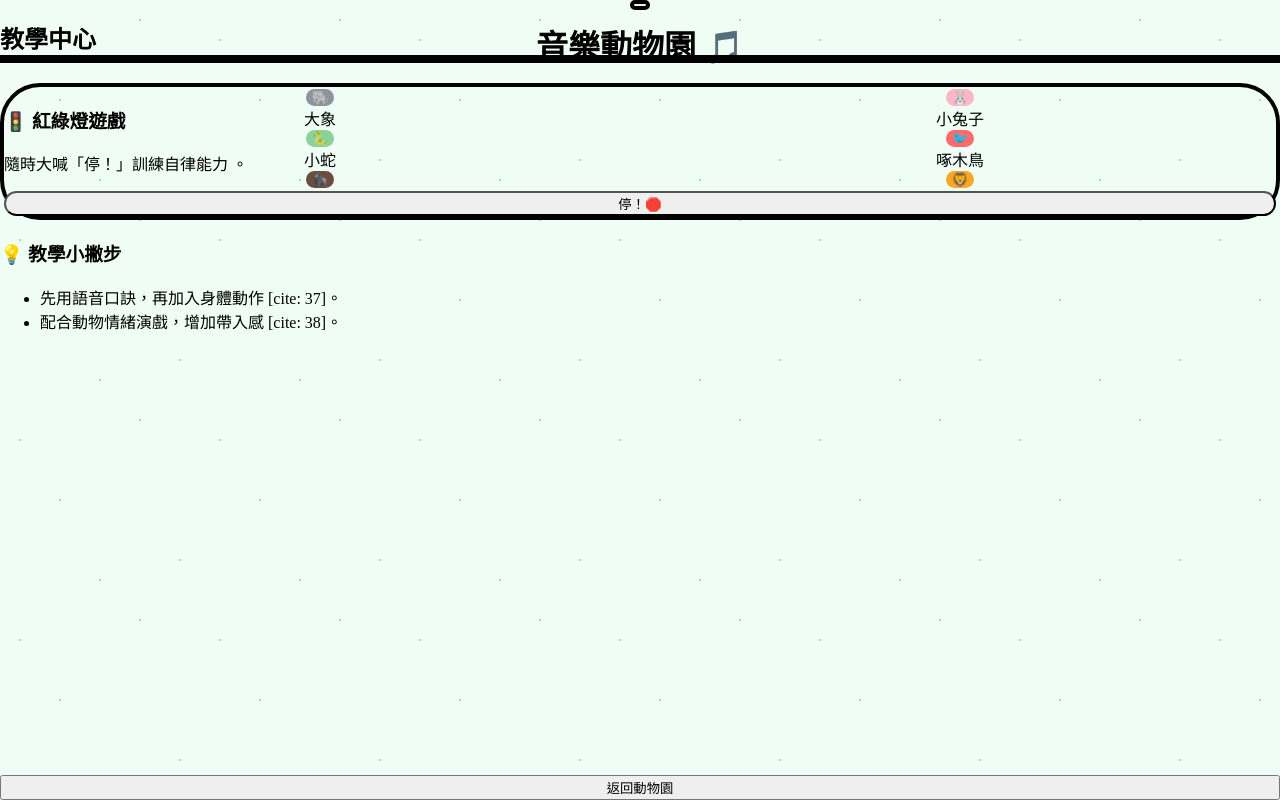
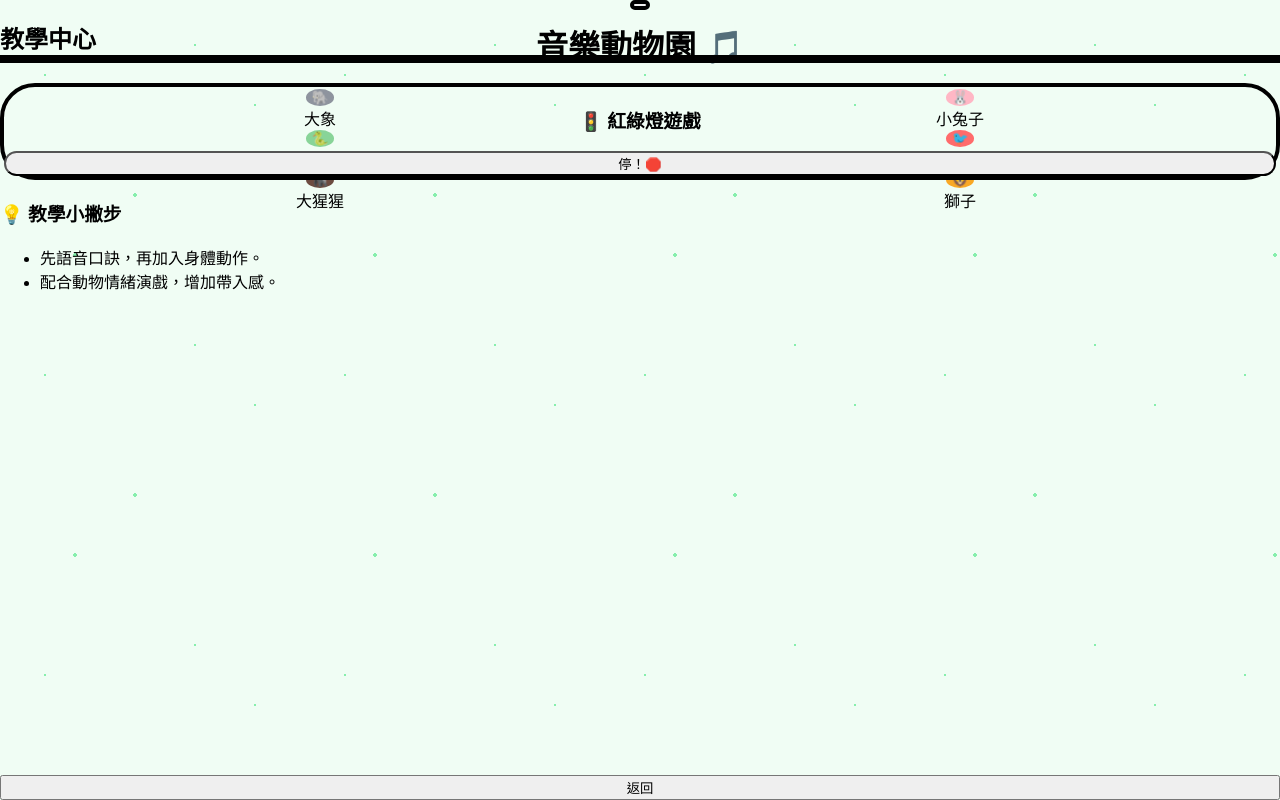
Before and after one commit to OuO0403/toddler-music-site, a Next.js app: page / in a window 1280 px wide. Both pictures are taken after a click on the button 640 px from the left and 5 px from the top of the page. Built offline with nearby package versions, Linux system fonts and the light colour scheme.

Commit message:
UI: Final meadow style with large round buttons

```diff
--- a/src/app/[animal]/page.tsx
+++ b/src/app/[animal]/page.tsx
@@ -22,33 +22,37 @@ export default function AnimalPage() {
 
   return (
     <motion.div
+      /* 核心：使用與首頁相同的 layoutId 達成無縫縮放 */
       layoutId={`circle-bg-${animalId}`}
-      initial={{ borderRadius: '9999px' }}
+      initial={{ borderRadius: '100%' }}
       animate={{ borderRadius: '0px' }}
-      exit={{ borderRadius: '9999px' }}
-      transition={{ type: "spring", stiffness: 120, damping: 20 }}
+      exit={{ borderRadius: '100%' }}
+      transition={{ type: "spring", stiffness: 100, damping: 18 }}
       className="fixed inset-0 w-full h-full flex flex-col items-center justify-around p-10 z-[200] overflow-y-auto"
       style={{ backgroundColor: data.color }}
     >
-      <Link href="/" className="absolute top-12 left-12 text-7xl drop-shadow-2xl hover:scale-110">🏠</Link>
+      {/* 返回鍵：固定左上角 */}
+      <Link href="/" className="absolute top-12 left-12 text-7xl drop-shadow-2xl hover:scale-110 active:scale-90 transition-transform">🏠</Link>
 
       <div className="text-center text-white">
         <h2 className="text-8xl font-black mb-4 drop-shadow-2xl tracking-tighter">{data.name}</h2>
         <p className="text-3xl font-bold bg-black/20 px-10 py-4 rounded-full inline-block border-2 border-white/30">{data.trait}</p>
       </div>
 
-      <div className="w-full max-w-5xl bg-white/10 p-8 rounded-[60px] border-4 border-white/20 backdrop-blur-md">
+      {/* 音樂播放器區塊 */}
+      <div className="w-full max-w-4xl bg-white/10 p-8 rounded-[55px] border-4 border-white/20 backdrop-blur-sm">
         <AnimalMusicPlayer animalName={data.name} audioFile={`/audio/${animalId}.mp3`} animalColor="bg-black/30" />
       </div>
 
-      <div className="bg-white/95 p-12 rounded-[80px] shadow-2xl flex flex-col md:flex-row items-center gap-16 w-full max-w-5xl">
+      {/* 動作引導區塊 [cite: 1-35] */}
+      <div className="bg-white/95 p-12 rounded-[75px] shadow-2xl flex flex-col md:flex-row items-center gap-12 w-full max-w-5xl border-4 border-white/50">
         <div className="flex-grow text-center md:text-left text-green-900">
-          <p className="text-3xl font-bold opacity-60 mb-2">動作提示：{data.action} [cite: 3, 9, 15, 21, 27, 33]</p>
-          <p className="text-8xl font-black tracking-widest">{data.note} [cite: 4, 10, 16, 22, 28, 34]</p>
+          <p className="text-3xl font-bold opacity-60 mb-2">動作提示：{data.action}</p>
+          <p className="text-8xl font-black tracking-widest leading-none">{data.note}</p>
         </div>
         <motion.div
-          animate={{ scale: [1, 1.2, 1], rotate: [0, 5, -5, 0] }}
-          transition={{ repeat: Infinity, duration: 2 }}
+          animate={{ scale: [1, 1.25, 1], rotate: [0, 5, -5, 0] }}
+          transition={{ repeat: Infinity, duration: 2.5 }}
           className="text-[180px] drop-shadow-2xl"
         >
           {data.icon}
--- a/src/app/globals.css
+++ b/src/app/globals.css
@@ -3,27 +3,27 @@
 @tailwind utilities;
 
 :root {
-  --grass-color: #dcfce7;
-  --bg-color: #f0fdf4;
+  --bg-grass: #f0fdf4; /* 飽滿的草原淺綠色 */
 }
 
 body {
   margin: 0;
   padding: 0;
-  background: var(--bg-color);
+  background-color: var(--bg-grass);
   min-height: 100vh;
-  overflow-x: hidden;
   /* 繪製隨機散佈的小草苗 */
   background-image:
-    radial-gradient(circle at 10% 20%, #86efac 1px, transparent 1px),
-    radial-gradient(circle at 30% 50%, #86efac 1.5px, transparent 1.5px),
-    radial-gradient(circle at 70% 10%, #86efac 1px, transparent 1px),
-    radial-gradient(circle at 90% 80%, #86efac 1.5px, transparent 1.5px),
-    radial-gradient(circle at 50% 90%, #86efac 1px, transparent 1px);
-  background-size: 200px 200px;
+    radial-gradient(circle at 15% 25%, #86efac 1.5px, transparent 1.5px),
+    radial-gradient(circle at 45% 65%, #86efac 2px, transparent 2px),
+    radial-gradient(circle at 85% 35%, #86efac 1.5px, transparent 1.5px),
+    radial-gradient(circle at 25% 85%, #86efac 2px, transparent 2px),
+    radial-gradient(circle at 65% 15%, #86efac 1.5px, transparent 1.5px);
+  background-size: 300px 300px;
+  overflow-x: hidden;
+  overflow-y: auto;
 }
 
-/* 確保全螢幕無白框 */
-* {
-  box-sizing: border-box;
+/* 確保過場動畫時不會出現捲軸抖動 */
+.no-scrollbar::-webkit-scrollbar {
+  display: none;
 }
--- a/src/app/page.tsx
+++ b/src/app/page.tsx
@@ -23,74 +23,77 @@ export default function HomePage() {
   };
 
   return (
-    <div className="w-full min-h-screen flex flex-col items-center py-20 px-6">
-      <h1 className="text-6xl md:text-8xl font-black text-green-900 mb-20 drop-shadow-xl tracking-widest">
+    <div className="w-full min-h-screen flex flex-col items-center py-20 px-4 relative">
+      <h1 className="text-5xl md:text-7xl font-black text-green-900 mb-20 drop-shadow-2xl tracking-widest">
         音樂動物園 🎵
       </h1>
 
-      {/* 3x2 配置：gap-x 緊湊，gap-y 與水平間距一致 */}
-      <div className="grid grid-cols-2 md:grid-cols-3 gap-x-12 gap-y-24 w-full max-w-5xl justify-items-center">
+      {/* 3x2 配置：gap-x 與 gap-y 設為一致（12/16）達成對稱美感 */}
+      <div className="grid grid-cols-2 md:grid-cols-3 gap-x-8 md:gap-x-16 gap-y-16 md:gap-y-24 w-full max-w-5xl justify-items-center">
         {animals.map((a) => (
           <div key={a.id} className="flex flex-col items-center">
             <motion.button
               layoutId={`circle-bg-${a.id}`}
               onClick={() => { triggerVibrate(); router.push(`/${a.id}`); }}
-              whileHover={{ scale: 1.15, rotate: 3 }}
+              whileHover={{ scale: 1.12, rotate: 2 }}
               whileTap={{ scale: 0.95 }}
-              className="relative w-40 h-40 md:w-64 md:h-64 rounded-full shadow-[0_30px_60px_-15px_rgba(0,0,0,0.3)] flex items-center justify-center border-none outline-none overflow-hidden"
-              style={{ backgroundColor: a.color, borderRadius: '9999px' }}
+              /* 固定大小的大圓圈 + 深層陰影 */
+              className="relative w-36 h-36 md:w-60 md:h-60 rounded-full shadow-[0_25px_50px_-12px_rgba(0,0,0,0.4)] flex items-center justify-center border-none outline-none overflow-hidden z-10"
+              style={{ backgroundColor: a.color, borderRadius: '100%' }}
             >
-              <span className="text-7xl md:text-[140px] z-10 select-none pointer-events-none">{a.icon}</span>
+              <span className="text-6xl md:text-[120px] select-none pointer-events-none">{a.icon}</span>
             </motion.button>
-            <span className="mt-6 text-3xl md:text-5xl font-black text-green-900 drop-shadow-sm">{a.name}</span>
+            {/* 動物名稱：粗體大字 */}
+            <span className="mt-6 text-2xl md:text-4xl font-black text-green-900 drop-shadow-sm tracking-wide">
+              {a.name}
+            </span>
           </div>
         ))}
       </div>
 
-      {/* 右上角選單鍵 */}
+      {/* 右上角選單 */}
       <button
         onClick={() => { setIsMenuOpen(true); triggerVibrate(); }}
-        className="fixed top-10 right-10 z-[100] p-6 bg-white/40 backdrop-blur-lg rounded-[30px] shadow-2xl border-4 border-white hover:bg-white/60 transition-colors"
+        className="fixed top-10 right-10 z-[100] p-5 bg-white/40 backdrop-blur-md rounded-[25px] shadow-2xl border-4 border-white/50"
       >
         <div className="space-y-2">
-          <div className="w-12 h-2 bg-green-900 rounded-full"></div>
-          <div className="w-12 h-2 bg-green-900 rounded-full"></div>
-          <div className="w-12 h-2 bg-green-900 rounded-full"></div>
+          <div className="w-10 h-1.5 bg-green-900 rounded-full"></div>
+          <div className="w-10 h-1.5 bg-green-900 rounded-full"></div>
+          <div className="w-10 h-1.5 bg-green-900 rounded-full"></div>
         </div>
       </button>
 
-      {/* 教學面板 */}
+      {/* 教學與紅綠燈遊戲 */}
       <AnimatePresence>
         {isMenuOpen && (
           <motion.div
             initial={{ x: '100%' }} animate={{ x: 0 }} exit={{ x: '100%' }}
-            className="fixed top-0 right-0 h-full w-full md:w-[450px] bg-white/95 z-[110] shadow-2xl p-12 flex flex-col"
+            className="fixed top-0 right-0 h-full w-full md:w-[420px] bg-white/95 backdrop-blur-xl z-[110] shadow-2xl p-10 flex flex-col"
           >
             <h2 className="text-4xl font-black text-green-900 mb-10 border-b-8 border-green-100 pb-4">教學中心</h2>
-            <div className="space-y-10 flex-grow overflow-y-auto">
-              <section className="bg-red-50 p-8 rounded-[40px] border-4 border-red-200">
-                <h3 className="text-3xl font-black text-red-600 mb-4 tracking-widest">🚦 紅綠燈遊戲</h3>
-                <p className="font-bold text-gray-700 mb-6">隨時大喊「停！」訓練自律能力 。</p>
+            <div className="space-y-8 flex-grow">
+              <section className="bg-red-50 p-6 rounded-[35px] border-4 border-red-200">
+                <h3 className="text-2xl font-black text-red-600 mb-2 tracking-widest text-center">🚦 紅綠燈遊戲</h3>
                 <button
                   onClick={() => { triggerVibrate(200); alert('🛑 停！不准動！'); }}
-                  className="w-full py-8 bg-red-600 text-white font-black text-5xl rounded-full shadow-2xl active:scale-95"
+                  className="w-full py-6 bg-red-600 text-white font-black text-4xl rounded-full shadow-xl active:scale-95"
                 >
                   停！🛑
                 </button>
               </section>
-              <section className="bg-green-50 p-8 rounded-[40px]">
-                <h3 className="text-2xl font-black text-green-800 mb-4">💡 教學小撇步</h3>
-                <ul className="space-y-4 font-bold text-green-900 list-disc pl-5 text-xl">
-                  <li>先用語音口訣，再加入身體動作 [cite: 37]。</li>
-                  <li>配合動物情緒演戲，增加帶入感 [cite: 38]。</li>
+              <section className="bg-green-50 p-6 rounded-[35px] text-lg font-bold text-green-800">
+                <h3 className="text-xl font-black mb-3">💡 教學小撇步</h3>
+                <ul className="list-disc pl-5 space-y-2">
+                  <li>先語音口訣，再加入身體動作。</li>
+                  <li>配合動物情緒演戲，增加帶入感。</li>
                 </ul>
               </section>
             </div>
-            <button onClick={() => setIsMenuOpen(false)} className="mt-8 py-6 bg-green-900 text-white font-black text-2xl rounded-3xl">返回動物園</button>
+            <button onClick={() => setIsMenuOpen(false)} className="mt-8 py-5 bg-green-900 text-white font-black text-2xl rounded-2xl">返回</button>
           </motion.div>
         )}
       </AnimatePresence>
-      <div className="h-40 w-full" />
+      <div className="h-32 w-full" />
     </div>
   );
 }
```
